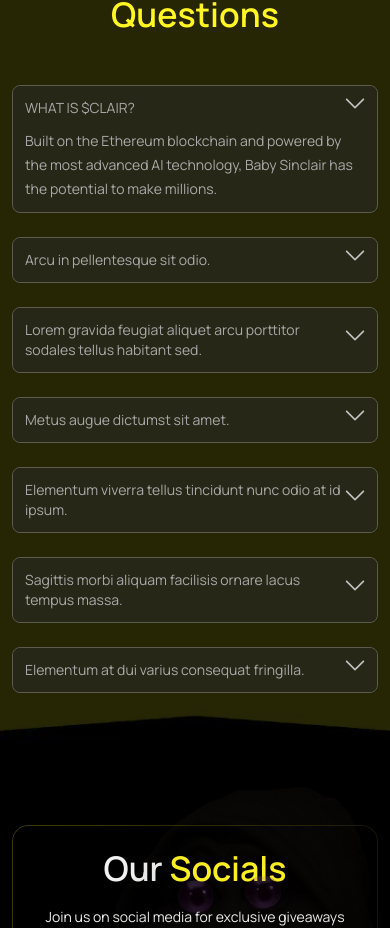
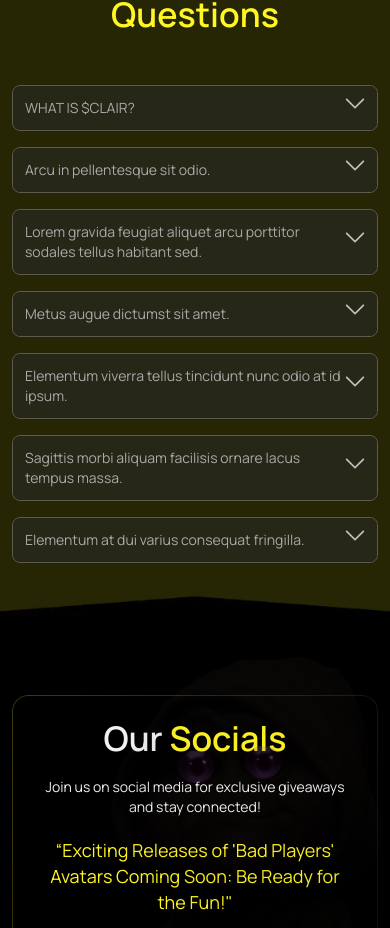
Before and after one commit to akshaybishnoi01/Sclair, a React (Create React App) app: page / in a window 390 px wide. Shown: the part 5858-6786 px from the top of the page. Built offline with nearby package versions, Linux system fonts and the light colour scheme.

Commit message:
update accordion

```diff
--- a/src/App.css
+++ b/src/App.css
@@ -1230,4 +1230,8 @@ input[type='range']::-webkit-slider-thumb {
   .gap_32 {
     gap: 15px;
   }
+  .accordion_my {
+    margin-top: 16px;
+    margin-bottom: 16px;
 }
+}
--- a/src/components/Questions.jsx
+++ b/src/components/Questions.jsx
@@ -11,14 +11,14 @@ const Questions = () => {
                     <div className=' d-flex justify-content-center '>
                         <div className="accordion mt-5  mw_800 w-100" id="accordionExample">
                             <div class="accordion-item" data-aos="flip-up">
-                                <h2 class="accordion-header" id="headingOne">
+                                <h2 class="accordion-header " id="headingOne">
                                     <button class="accordion-button collapsed "
                                         type="button" data-bs-toggle="collapse" data-bs-target="#collapseOne"
                                         aria-expanded="true" aria-controls="collapseOne">
                                         <span className=' mb-0 ff-manrope fs-16 lh-24'>WHAT IS $CLAIR?</span>
                                     </button>
                                 </h2>
-                                <div id="collapseOne" class="accordion-collapse collapse show" aria-labelledby="headingOne"
+                                <div id="collapseOne" class="accordion-collapse collapse " aria-labelledby="headingOne"
                                     data-bs-parent="#accordionExample">
                                     <div class="accordion-body  mw_536">
                                         <span className=' mb-0 ff-manrope fs-16 fw-normal lh-24 color_lightgray'>Built on the Ethereum blockchain and powered by the most advanced
```
